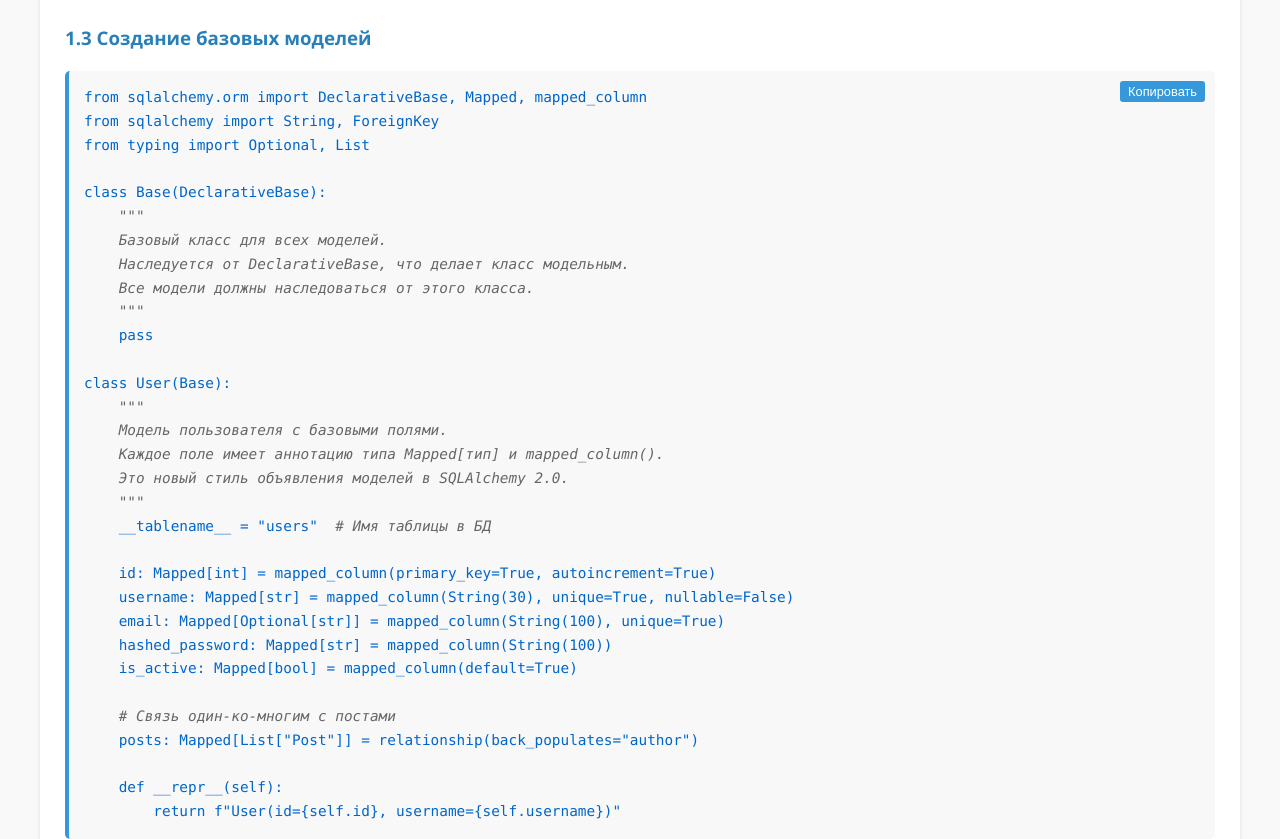
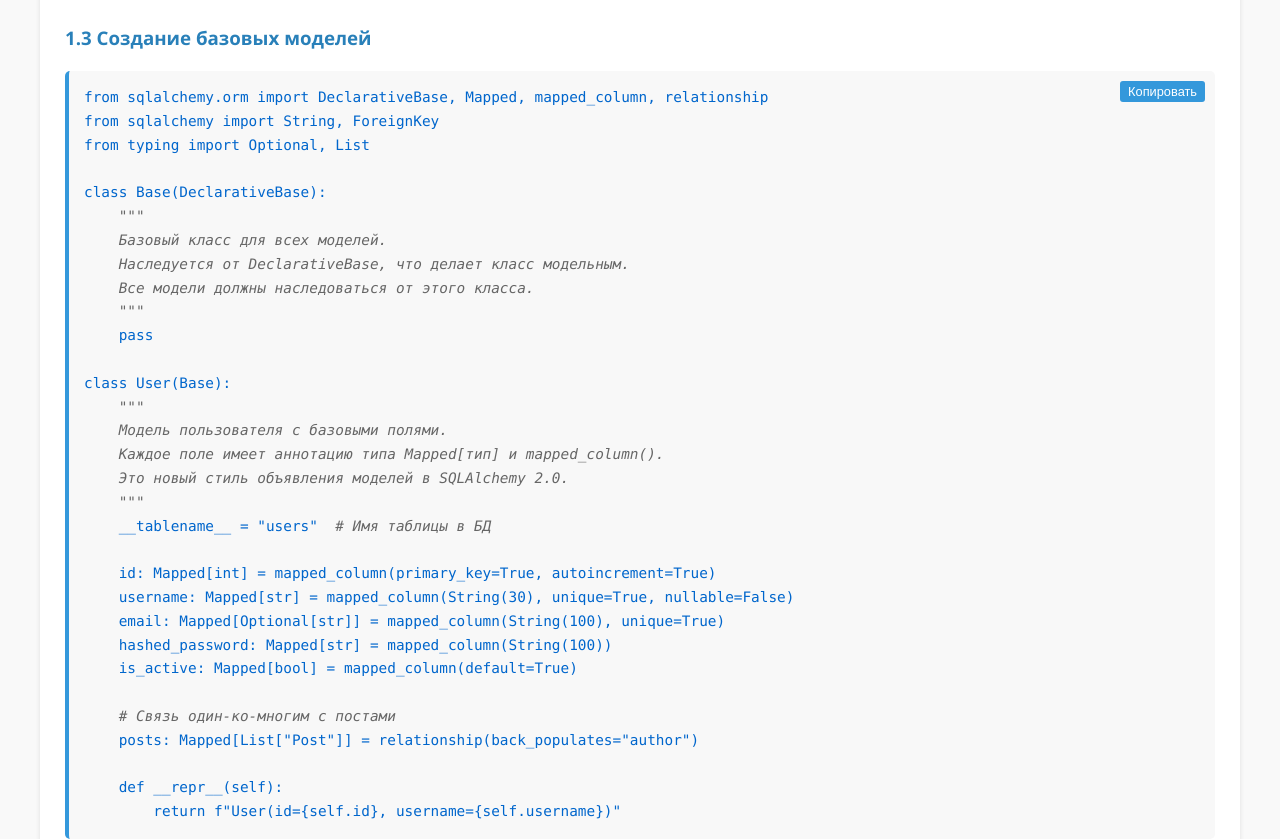
Before and after one commit to Segej-x7/SQLAlchemy_2.0, a plain HTML site: page index.html in a window 1280 px wide. Shown: the part 2515-3354 px from the top of the page. Drawn offline with Linux system fonts and the light colour scheme.

Commit message:
Add files via upload

```diff
--- a/index.html
+++ b/index.html
@@ -263,7 +263,7 @@ engine = create_engine("sqlite:///:memory:", echo=True)
         <h3>1.3 Создание базовых моделей</h3>
         <div class="code-block">
             <button class="copy-btn" onclick="copyCode(this)">Копировать</button>
-            <pre><code>from sqlalchemy.orm import DeclarativeBase, Mapped, mapped_column
+            <pre><code>from sqlalchemy.orm import DeclarativeBase, Mapped, mapped_column, relationship
 from sqlalchemy import String, ForeignKey
 from typing import Optional, List
 
```
